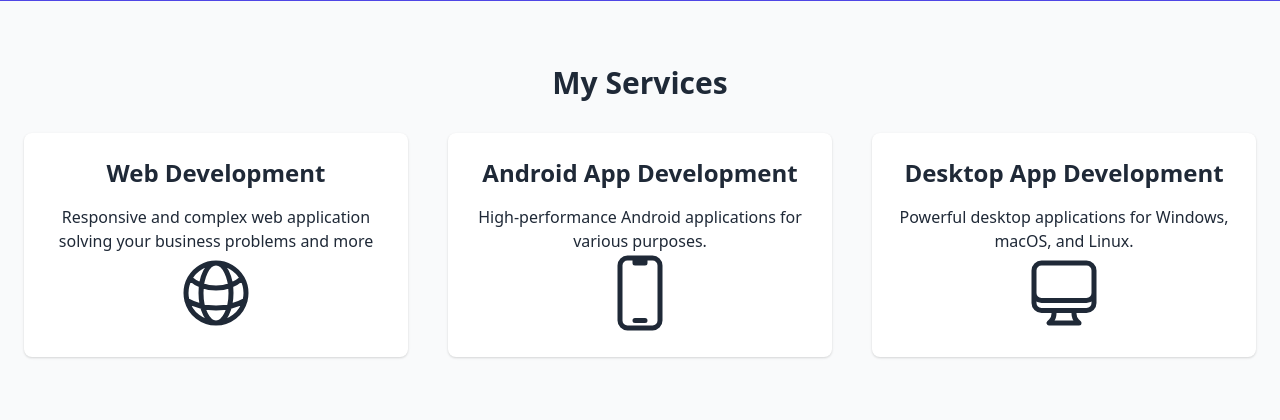
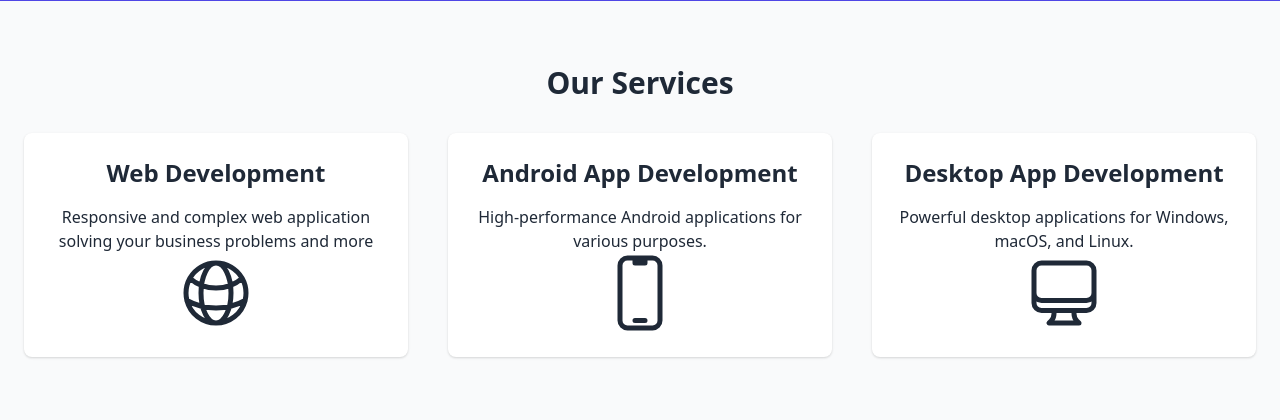
Before and after one commit to ashrafulislambd/Softimine, a Django app: page / in a window 1280 px wide. Shown: the part 598-1018 px from the top of the page. Run offline with Django 5.2, Linux system fonts and the light colour scheme.

Commit message:
Templates updated

```diff
--- a/core/templates/core/landing_page.html
+++ b/core/templates/core/landing_page.html
@@ -44,7 +44,7 @@
   <!-- Services Section -->
   <section id="services" class="py-16 bg-gray-50">
     <div class="container mx-auto px-6 text-center">
-      <h3 class="text-3xl font-bold mb-8">My Services</h3>
+      <h3 class="text-3xl font-bold mb-8">Our Services</h3>
       <div class="grid grid-cols-1 md:grid-cols-3 gap-10">
         <div class="bg-white p-6 shadow rounded-lg">
           <h4 class="text-2xl font-semibold mb-4">Web Development</h4>
```
